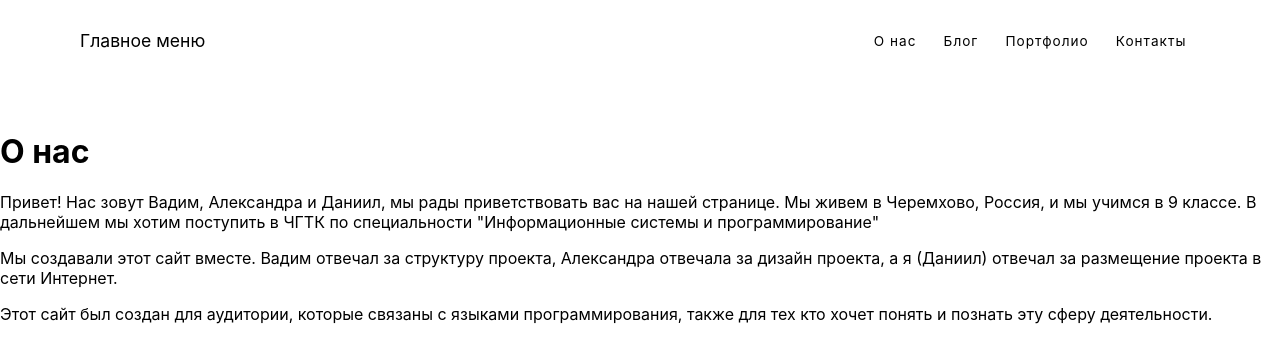
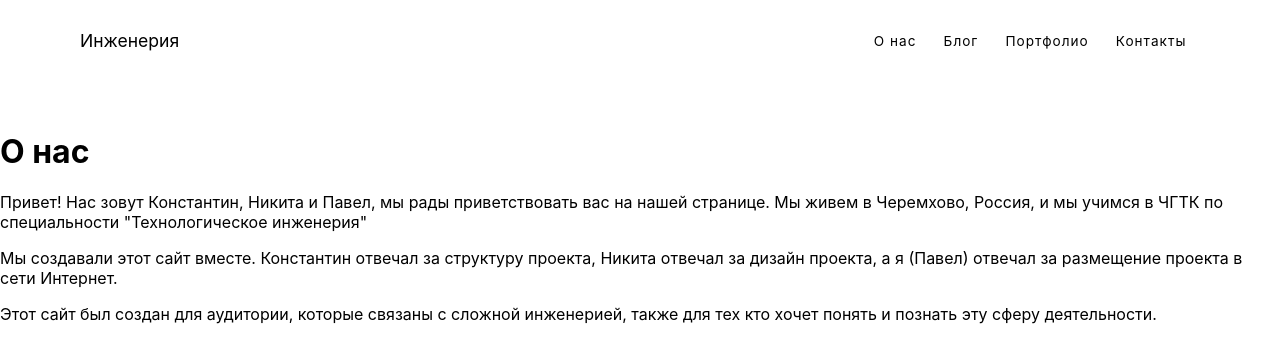
Before and after one commit to Dimatresko/Svelte-test, a SvelteKit app: page /about in a window 1280 px wide. Shown: the top 362 px of the page. Built offline with nearby package versions, Linux system fonts and the light colour scheme.

Commit message:
end new live

```diff
--- a/src/routes/+layout.svelte
+++ b/src/routes/+layout.svelte
@@ -1,7 +1,7 @@
 <nav>
 
     <div class="nav-container">
-        <a href="/" class="nav-logo" title="Back to Homepage">Главное меню</a>
+        <a href="/" class="nav-logo" title="Back to Homepage">Инженерия</a>
         <div class="nav-links">
             {#each nav as link}
                 {#if link.isShow}
--- a/src/routes/about/+page.svelte
+++ b/src/routes/about/+page.svelte
@@ -1,6 +1,6 @@
 <h1>О нас</h1>
 
-<p>Привет! Нас зовут Вадим, Александра и Даниил, мы рады приветствовать вас на нашей
-	странице. Мы живем в Черемхово, Россия, и мы учимся в 9 классе. В дальнейшем мы хотим поступить в ЧГТК по специальности "Информационные системы и программирование"</p>
-<p>Мы создавали этот сайт вместе. Вадим отвечал за структуру проекта, Александра отвечала за дизайн проекта, а я (Даниил) отвечал за размещение проекта в сети Интернет.</p>
-<p> Этот сайт был создан для аудитории, которые связаны с языками программирования, также для тех кто хочет понять и познать эту сферу деятельности.</p>
+<p>Привет! Нас зовут Константин, Никита и Павел, мы рады приветствовать вас на нашей
+	странице. Мы живем в Черемхово, Россия, и мы учимся в ЧГТК по специальности "Технологическое инженерия"</p>
+<p>Мы создавали этот сайт вместе. Константин отвечал за структуру проекта, Никита отвечал за дизайн проекта, а я (Павел) отвечал за размещение проекта в сети Интернет.</p>
+<p> Этот сайт был создан для аудитории, которые связаны с сложной инженерией, также для тех кто хочет понять и познать эту сферу деятельности.</p>
--- a/src/routes/blog/posts/1/+page.svelte
+++ b/src/routes/blog/posts/1/+page.svelte
@@ -1,4 +1,4 @@
-<h1>Как мы тренируемся, чтобы стать программистами</h1>
+<h1>Как мы тренируемся, чтобы стать профессиональными инженерами</h1>
 
 <p>Стать программистом - это одновременно весело и непросто.</p>
 
--- a/src/routes/blog/posts/2/+page.svelte
+++ b/src/routes/blog/posts/2/+page.svelte
@@ -1,4 +1,4 @@
-<h1>Как мы ведем активную подготовку к ОГЭ по информатике</h1>
+<h1>Как мы изучаем языки программирования Pascal, Python, C# и ведем техническое дело</h1>
 
 <p>Чем раньше, тем лучше. Освоить всю программу информатики с 5-го по 9-ый класс «за ночь до экзамена» не получится. Многие ребята начина-ют изучать основы программирования на кружке робототехники уже в 1-ом классе. Кто-то годами ходит на курсы и к репетиторам по информатике. Поэтому ребятам, начавшим подготовку слишком поздно, будет тяжело составить конкуренцию ученика, более продвинутым в сфере IT. Тем более, что экзамен каждый год усложняется, а значит, времени на подготовку приходится тратить еще больше.</p>
 
--- a/src/routes/blog/routes.js
+++ b/src/routes/blog/routes.js
@@ -1,12 +1,12 @@
 export const routes = [
     {
       id: 1,
-      title: 'Как мы тренируемся, чтобы стать программистами',
-      body: 'В этой записи мы поделимся с вами нашим опытом тренировок и планирования дневного режима для достижения цели стать профессиональными программистами. Мы расскажем, какие упражнения мы выполняем, какое оборудование используем, и какие методы мотивации помогают нам сохранять дисциплину.',
+      title: 'Как мы тренируемся, чтобы стать профессиональными инженерами',
+      body: 'В этой записи мы поделимся с вами нашим опытом тренировок и планирования дневного режима для достижения цели стать профессиональными инженерами. Мы расскажем, какие упражнения мы выполняем, какое оборудование используем, и какие методы мотивации помогают нам сохранять дисциплину.',
     },
     {
       "id": 2,
-      "title": "Как мы изучаем языки программирования Pascal, Python, C# и как ведем активную подготовку к ОГЭ по информатике",
+      "title": "Как мы изучаем языки программирования Pascal, Python, C# и ведем техническое дело",
       "body": "Если вы еще не умеете «кодить», самое время начать. Почитайте книги об азах программирования, посмотрите уроки на YouTube. Сначала попытайтесь написать простую программу. Потом усложняйте себе задачу. Ну а если вы уже знатный «кодер» и задачи №6 и №15 из ОГЭ по информатике решаете «на ура», не останавливайтесь на достигнутом. Программируйте для души!"
     },
 
--- a/src/routes/contact/+page.svelte
+++ b/src/routes/contact/+page.svelte
@@ -1,4 +1,4 @@
-<h1>Контакты Вадима</h1>
+<h1>Контакты Константина</h1>
 
 <div>
 	<ul>
@@ -17,7 +17,7 @@
 
 </div>
 
-<h2>Контакты Александры</h2>
+<h2>Контакты Никиты</h2>
 
 <div>
 	<ul>
@@ -36,7 +36,7 @@
 
 </div>
 
-<h3>Контакты Даниилы</h3>
+<h3>Контакты Павла</h3>
 
 <div>
 	<ul>
```
Also changed, not shown: src/routes/+page.svelte (+4 -4 lines).
